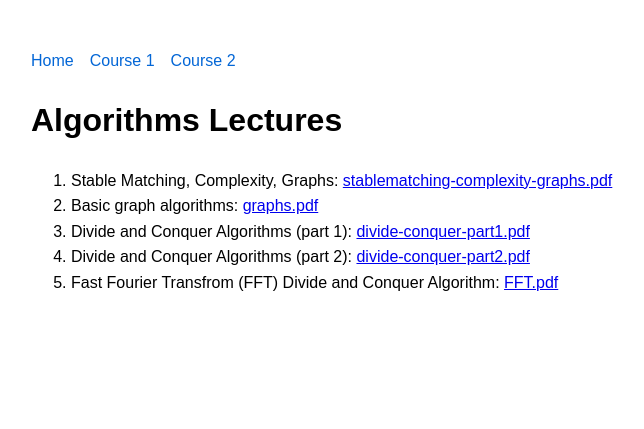
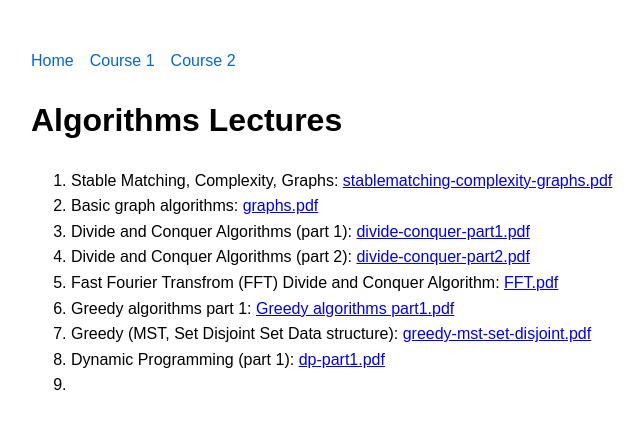
Before and after one commit to mrrahman1517/css449-algorithms, a Jekyll site: the page built from spring2025/lectures.md, in a window 1280 px wide. Shown: the top 429 px of the page, without its empty margins (209-853 px from the left). Built offline with Jekyll 4.4.1, drawn with Linux system fonts in a browser that asks for light colours; our own code applies the rules of GitHub Pages for plain Markdown files.

Commit message:
Update lectures.md

```diff
--- a/spring2025/lectures.md
+++ b/spring2025/lectures.md
@@ -5,3 +5,7 @@
 3. Divide and Conquer Algorithms (part 1): [divide-conquer-part1.pdf](https://github.com/user-attachments/files/20749752/divide-conquer-part1.pdf)
 4. Divide and Conquer Algorithms (part 2): [divide-conquer-part2.pdf](https://github.com/user-attachments/files/20749757/divide-conquer-part2.pdf)
 5. Fast Fourier Transfrom (FFT) Divide and Conquer Algorithm: [FFT.pdf](https://github.com/user-attachments/files/20749772/FFT.pdf)
+6. Greedy algorithms part 1: [Greedy algorithms part1.pdf](https://github.com/user-attachments/files/20749778/Greedy.algorithms.part1.pdf)
+7. Greedy (MST, Set Disjoint Set Data structure): [greedy-mst-set-disjoint.pdf](https://github.com/user-attachments/files/20749792/greedy-mst-set-disjoint.pdf)
+8. Dynamic Programming (part 1): [dp-part1.pdf](https://github.com/user-attachments/files/20749811/dp-part1.pdf)
+9.
```
